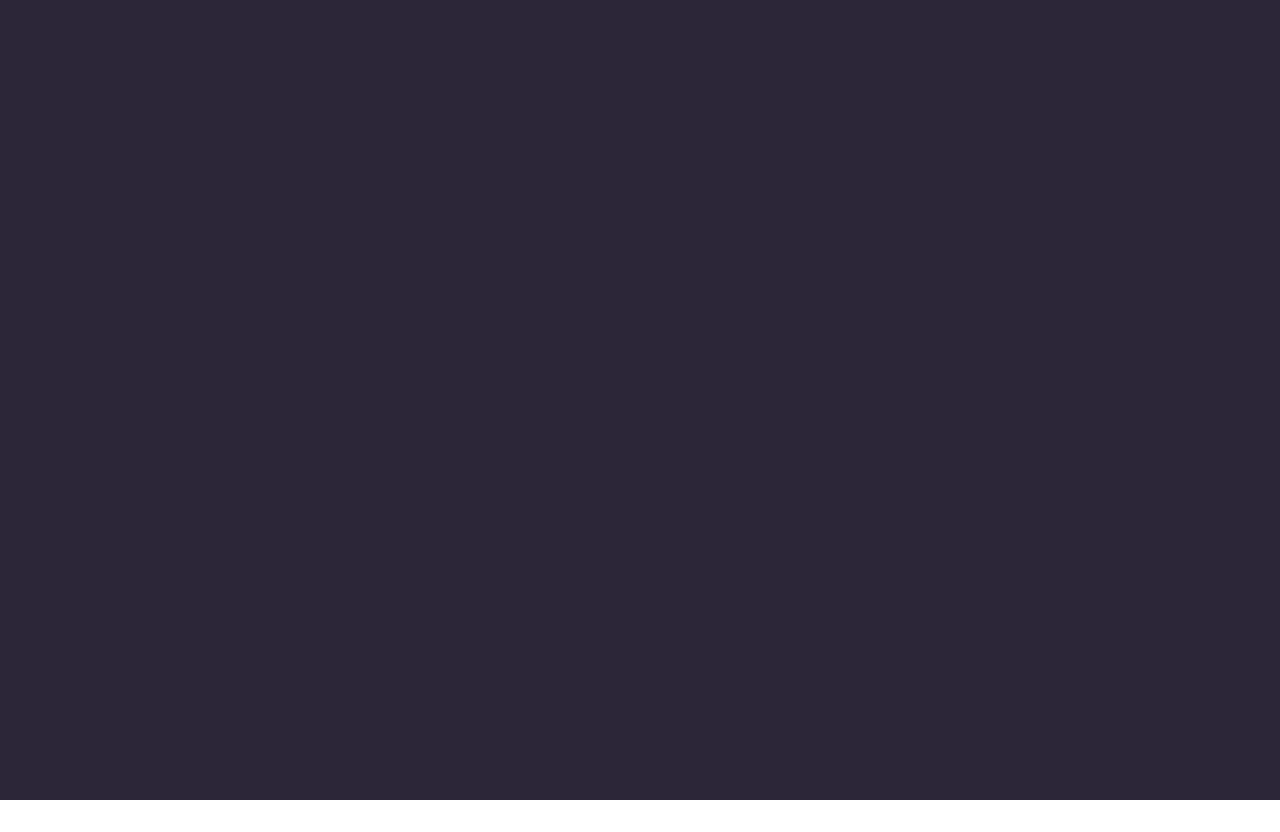
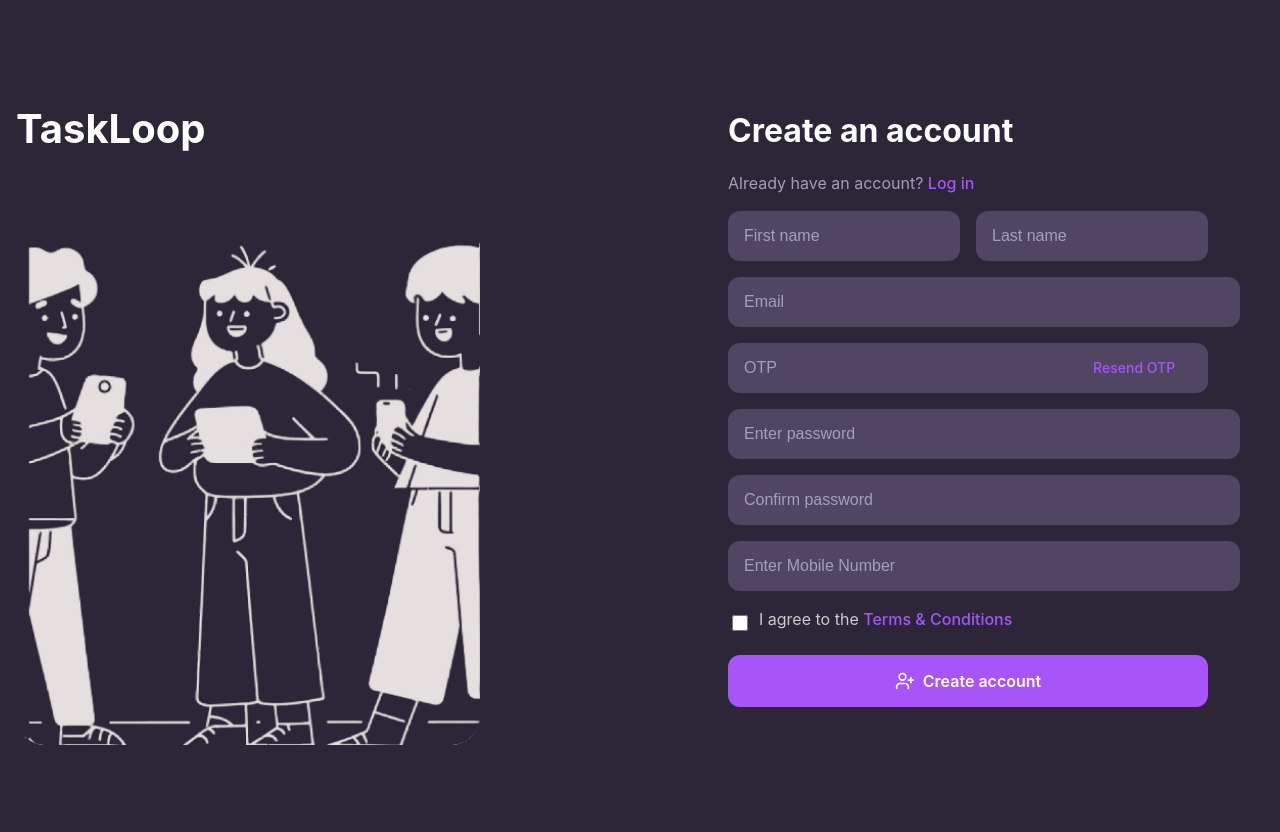
Before and after one commit to sayan23bcy6/OCT-On-campus-task-platform, a React (Vite) app in the folder OCT/: page /register in a window 1280 px wide. Before the commit this address had no page. Before the commit the page ends 800 px from the top, so only its background shows below. Built offline with nearby package versions, Linux system fonts and the light colour scheme.

Commit message:
Register page base and a few changes

```diff
--- a/OCT/src/App.jsx
+++ b/OCT/src/App.jsx
@@ -2,12 +2,13 @@ import React from 'react';
 import { Routes, Route } from 'react-router-dom';
 import TaskLoop from './pages/TaskLoop';
 import Login from './pages/Login'; // Import Login component
-
+import Register from './pages/Register'; // Import Register component
 const App = () => {
   return (
     <Routes>
       <Route path="/" element={<TaskLoop />} />
       <Route path="/login" element={<Login />} /> {/* Added route for Login */}
+      <Route path="/register" element={<Register />} />
     </Routes>
   );
 };
--- a/OCT/src/pages/Login.css
+++ b/OCT/src/pages/Login.css
@@ -98,16 +98,25 @@ label {
   margin-bottom: 2rem;
 }
 
-.remember-me, .forgot-password {
+.remember-me {
+  display: flex;
+  align-items: center; /* Align checkbox and text on the same line */
+  gap: 0.5rem; /* Add spacing between checkbox and text */
+  white-space: nowrap; /* Ensure text stays on one line */
+  margin-left: -0.5rem; /* Move checkbox slightly to the left */
+}
+
+.forgot-password {
   color: #ccc;
 }
 
 .forgot-password {
   font-size: 0.9rem; /* Make the text smaller */
-  margin-left: 0.5rem; /* Move it slightly to the right */
-  padding-left: 50px; /* Restore padding to the left */
+  margin-left: 1rem; /* Move the link slightly to the right */
+  padding-left: 0; /* Remove left padding */
   color: #AF6CF7; /* Change color */
   text-decoration: underline; /* Add underline */
+  display: block; /* Move to the next line */
 }
 
 .forgot-password:hover {
@@ -135,7 +144,7 @@ label {
 }
 
 .signup-link {
-  color: #8b5cf6;
+  color: #AF6CF7; /* Match forgot-password color */
   text-decoration: none;
 }
 
--- a/OCT/src/pages/Login.jsx
+++ b/OCT/src/pages/Login.jsx
@@ -1,8 +1,10 @@
 import React from 'react';
-import { Link } from 'react-router-dom';
+import { useNavigate, Link } from 'react-router-dom'; // Import useNavigate and Link
 import './Login.css';
 
 const TaskLoopLogin = () => {
+  const navigate = useNavigate(); // Initialize navigate function
+
   return (
     <div className="login-container">
       <div className="login-left">
@@ -36,7 +38,14 @@ const TaskLoopLogin = () => {
         </form>
 
         <p className="signup-text">
-          Don't have an account? <Link to="/register" className="signup-link">Sign up</Link>
+          Don't have an account?{' '}
+          <Link
+            to="/register"
+            className="signup-link"
+            style={{ color: 'blue', textDecoration: 'underline' }}
+          >
+            Sign up
+          </Link> {/* Updated to use Link */}
         </p>
       </div>
     </div>
--- a/OCT/src/pages/Register.css
+++ b/OCT/src/pages/Register.css
@@ -0,0 +1,161 @@
+/* Global Container */
+.container {
+    min-height: 100vh;
+    background-color: #2C2638; /* Updated background color */
+    display: flex;
+    align-items: center;
+    justify-content: center;
+    padding: 1rem;
+}
+
+/* Layout Management */
+.content {
+    display: grid;
+    grid-template-columns: 1fr 1fr;
+    gap: 2rem;
+    max-width: 1200px;
+    width: 100%;
+}
+
+.left-section {
+    display: none;
+}
+
+.left-section h1 {
+    color: white;
+    font-size: 2.5rem;
+    margin-bottom: 2rem;
+}
+
+.left-section .illustration {
+    width: 80%;
+    max-width: 100%;
+}
+
+/* Responsive Design */
+@media (min-width: 768px) {
+    .left-section {
+        display: block;
+    }
+}
+
+/* Right Section */
+.right-section {
+    background-color: #2C2638; /* Updated background color */
+    padding-left: 100px;
+    border-radius: 1.5rem;
+    max-width: 480px;
+    width: 100%;
+}
+
+.header h2 {
+    color: white;
+    font-size: 2rem;
+    margin-bottom: 0.5rem;
+}
+
+.header p {
+    color: #A1A1B6;
+}
+
+.login-link {
+    color: #A855F7;
+    text-decoration: none;
+}
+
+.login-link:hover {
+    color: #D8B4FE;
+}
+
+/* Form Styling */
+.form {
+    display: flex;
+    flex-direction: column;
+    gap: 1rem;
+}
+
+.input-group {
+    display: flex;
+    gap: 1rem;
+}
+
+input {
+    width: 100%;
+    padding: 1rem;
+    background-color: #504664; /* Updated input box color */
+    border: none;
+    border-radius: 0.75rem;
+    color: white;
+    outline: none;
+    font-size: 1rem;
+}
+
+input::placeholder {
+    color: #A1A1B6;
+}
+
+input:focus {
+    border: 2px solid #A855F7;
+}
+
+/* OTP Section */
+.otp-section {
+    display: flex;
+    position: relative;
+}
+
+.resend-btn {
+    background: none;
+    border: none;
+    color: #A855F7;
+    cursor: pointer;
+    font-size: 0.875rem;
+    position: absolute;
+    right: 1rem;
+    top: 50%;
+    transform: translateY(-50%);
+}
+
+.resend-btn:hover {
+    color: #D8B4FE;
+}
+
+/* Agreement Section */
+.agreement {
+    display: flex;
+    align-items: center;
+    gap: 0.5rem;
+}
+
+.agreement input {
+    width: 1rem;
+    height: 1rem;
+}
+
+.terms-link {
+    color: #A855F7;
+    text-decoration: none;
+}
+
+.terms-link:hover {
+    color: #D8B4FE;
+}
+
+/* Submit Button */
+.submit-btn {
+    background-color: #A855F7; /* Keep "Create account" button color unchanged */
+    color: white;
+    font-weight: 600;
+    padding: 1rem;
+    border-radius: 0.75rem;
+    display: flex;
+    align-items: center;
+    justify-content: center;
+    gap: 0.5rem;
+    cursor: pointer;
+    border: none;
+}
+
+.submit-btn:hover {
+    background-color: #9333EA;
+}
--- a/OCT/src/pages/Register.jsx
+++ b/OCT/src/pages/Register.jsx
@@ -0,0 +1,82 @@
+import React, { useState } from 'react';
+import { UserPlus } from 'lucide-react';
+import { Link } from 'react-router-dom';
+import './Register.css';
+
+function Register() {
+  const [formData, setFormData] = useState({
+    firstName: '',
+    lastName: '',
+    email: '',
+    otp: '',
+    password: '',
+    confirmPassword: '',
+    mobile: '',
+    agreed: false
+  });
+
+  const handleChange = (e) => {
+    const { name, value, type, checked } = e.target;
+    setFormData(prev => ({
+      ...prev,
+      [name]: type === 'checkbox' ? checked : value
+    }));
+  };
+
+  const handleSubmit = (e) => {
+    e.preventDefault();
+    console.log('Form submitted:', formData);
+  };
+
+  return (
+    <div className="container">
+      <div className="content">
+        <div className="left-section">
+          <h1>TaskLoop</h1>
+          <img src="background_2.png" alt="Team collaboration" className="illustration" />
+        </div>
+
+        <div className="right-section">
+          <div className="header">
+            <h2>Create an account</h2>
+            <p>
+              Already have an account? <Link to="/login" className="login-link">Log in</Link>
+            </p>
+          </div>
+
+          <form onSubmit={handleSubmit} className="form">
+            <div className="input-group">
+              <input type="text" name="firstName" placeholder="First name" value={formData.firstName} onChange={handleChange} />
+              <input type="text" name="lastName" placeholder="Last name" value={formData.lastName} onChange={handleChange} />
+            </div>
+
+            <input type="email" name="email" placeholder="Email" value={formData.email} onChange={handleChange} />
+
+            <div className="otp-section">
+              <input type="text" name="otp" placeholder="OTP" value={formData.otp} onChange={handleChange} />
+              <button type="button" className="resend-btn">Resend OTP</button>
+            </div>
+
+            <input type="password" name="password" placeholder="Enter password" value={formData.password} onChange={handleChange} />
+            <input type="password" name="confirmPassword" placeholder="Confirm password" value={formData.confirmPassword} onChange={handleChange} />
+            <input type="tel" name="mobile" placeholder="Enter Mobile Number" value={formData.mobile} onChange={handleChange} />
+
+            <div className="agreement">
+              <input type="checkbox" name="agreed" id="agreed" checked={formData.agreed} onChange={handleChange} />
+              <label htmlFor="agreed">
+                I agree to the <a href="#" className="terms-link">Terms & Conditions</a>
+              </label>
+            </div>
+
+            <button type="submit" className="submit-btn">
+              <UserPlus size={20} />
+              <span>Create account</span>
+            </button>
+          </form>
+        </div>
+      </div>
+    </div>
+  );
+}
+
+export default Register;
--- /dev/null
+++ b/package.json
@@ -0,0 +1,5 @@
+{
+  "dependencies": {
+    "lucide-react": "^0.483.0"
+  }
+}
```
Also changed, not shown: OCT/public/background_2.png (added), 1 other file (tests, documents, lock files or other folders).
